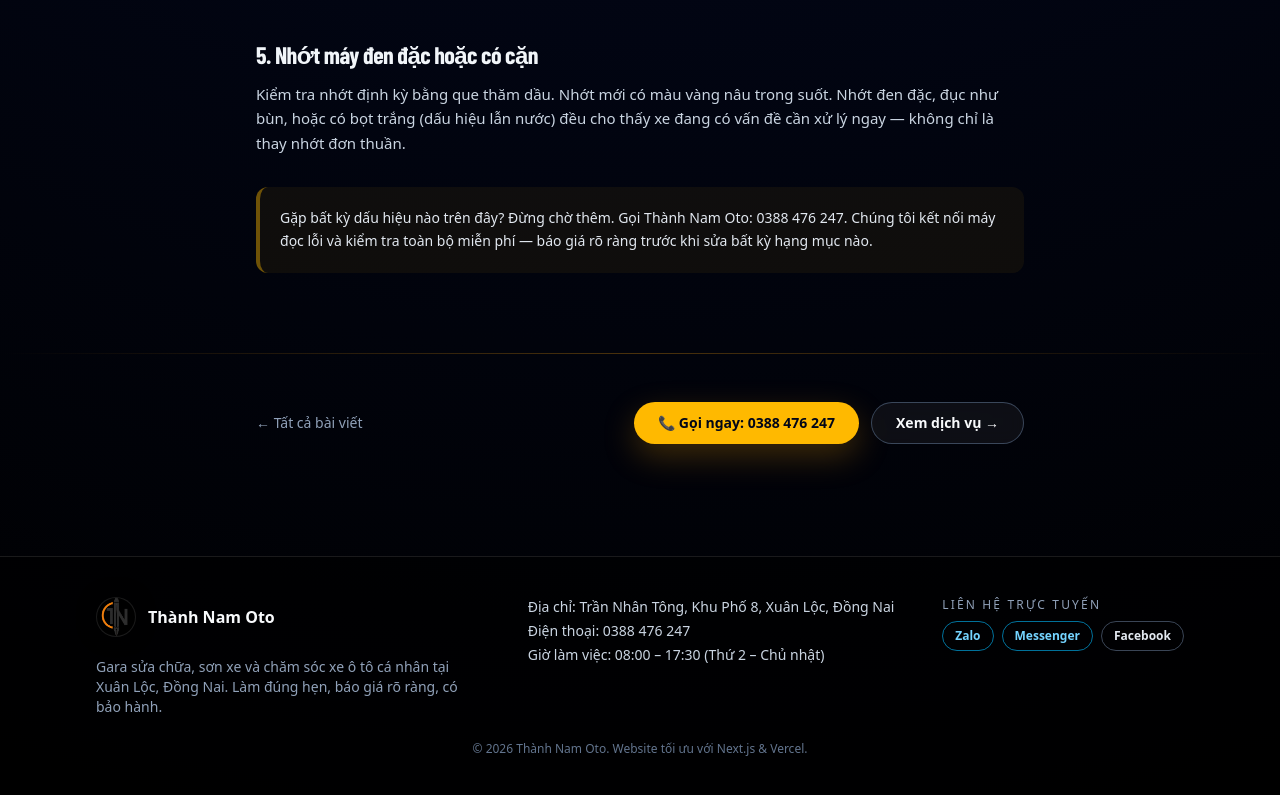
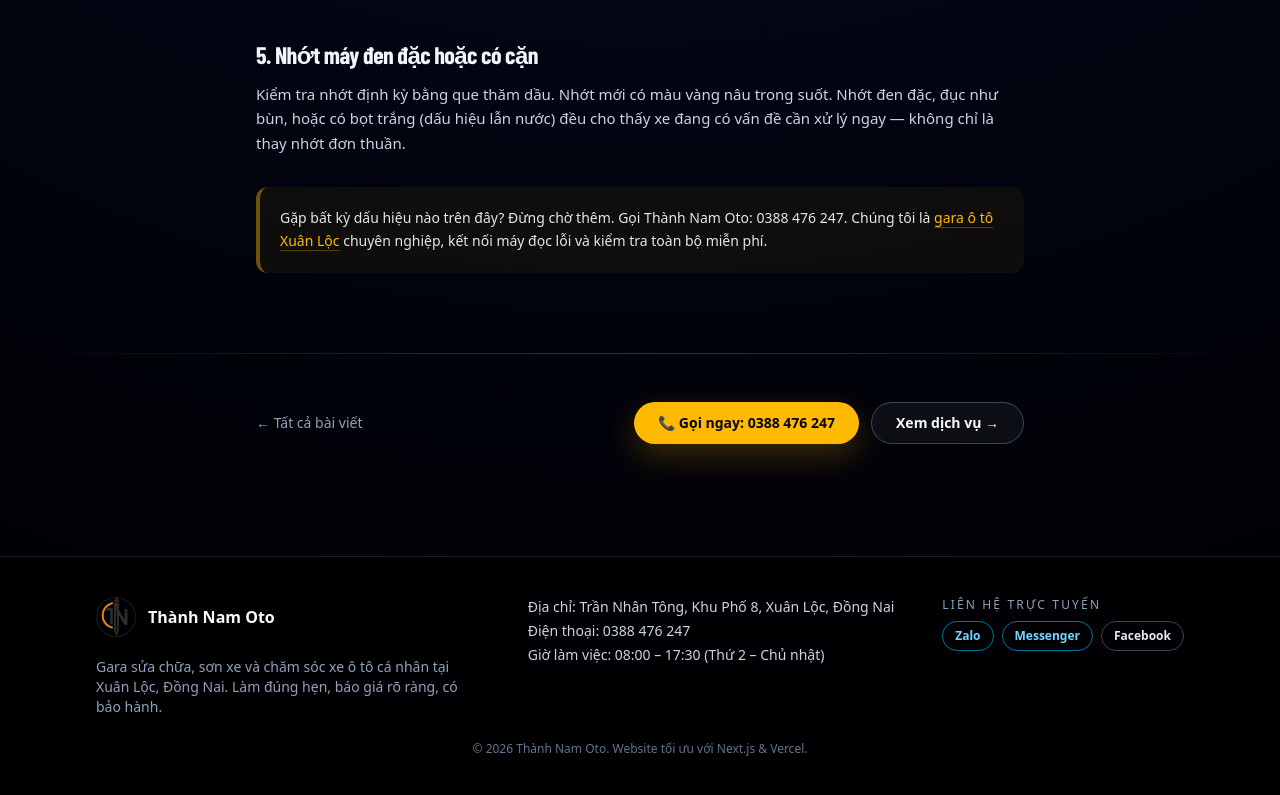
Before and after one commit to hungduydo/thanhnamSEO, a Next.js app in the folder thanhnamoto/: page /tin-tuc/5-dau-hieu-xe-can-bao-duong-gap in a window 1280 px wide. Shown: the part 1101-1896 px from the top of the page. Built offline with nearby package versions, Linux system fonts and the light colour scheme; a web font is replaced by a local one.

Commit message:
fix: add fqa schema

```diff
--- a/thanhnamoto/app/tin-tuc/[slug]/page.tsx
+++ b/thanhnamoto/app/tin-tuc/[slug]/page.tsx
@@ -69,6 +69,21 @@
   return d.toLocaleDateString("vi-VN", { day: "2-digit", month: "2-digit", year: "numeric" })
 }
 
+function parseTextWithLinks(text: string) {
+  const parts = text.split(/(\[.*?\]\(.*?\))/g)
+  return parts.map((part, i) => {
+    const match = part.match(/\[(.*?)\]\((.*?)\)/)
+    if (match) {
+      return (
+        <Link key={i} href={match[2]} className="text-amber-400 underline decoration-amber-400/30 underline-offset-4 transition-colors hover:text-amber-300">
+          {match[1]}
+        </Link>
+      )
+    }
+    return part
+  })
+}
+
 function RenderSection({ section, catColor }: { section: ArticleSection; catColor: string }) {
   const cat = CATEGORY_STYLES[catColor]
   switch (section.type) {
@@ -79,14 +94,14 @@
         </h2>
       )
     case "p":
-      return <p className="mb-4 text-[15px] leading-relaxed text-slate-300">{section.text}</p>
+      return <p className="mb-4 text-[15px] leading-relaxed text-slate-300">{parseTextWithLinks(section.text)}</p>
     case "ul":
       return (
         <ul className="mb-4 space-y-2">
           {section.items.map((item, i) => (
             <li key={i} className="flex gap-3 text-[15px] leading-relaxed text-slate-300">
               <span className={`mt-1.5 h-1.5 w-1.5 shrink-0 rounded-full ${cat.dot}`} />
-              {item}
+              {parseTextWithLinks(item)}
             </li>
           ))}
         </ul>
@@ -94,7 +109,7 @@
     case "note":
       return (
         <div className={`my-8 rounded-xl border-l-4 ${cat.noteBorder} ${cat.noteBg} p-5`}>
-          <p className="text-sm leading-relaxed text-slate-200">{section.text}</p>
+          <p className="text-sm leading-relaxed text-slate-200">{parseTextWithLinks(section.text)}</p>
         </div>
       )
     case "image":
@@ -146,12 +161,31 @@
     },
   }
 
+  const faqJsonLd = article.faq ? {
+    "@context": "https://schema.org",
+    "@type": "FAQPage",
+    "mainEntity": article.faq.map(item => ({
+      "@type": "Question",
+      "name": item.question,
+      "acceptedAnswer": {
+        "@type": "Answer",
+        "text": item.answer
+      }
+    }))
+  } : null
+
   return (
     <>
       <script
         type="application/ld+json"
         dangerouslySetInnerHTML={{ __html: JSON.stringify(articleJsonLd) }}
       />
+      {faqJsonLd && (
+        <script
+          type="application/ld+json"
+          dangerouslySetInnerHTML={{ __html: JSON.stringify(faqJsonLd) }}
+        />
+      )}
       <style>{`
         @keyframes ar-rise {
           from { opacity: 0; transform: translateY(20px); }
--- a/thanhnamoto/app/tin-tuc/_data/articles.ts
+++ b/thanhnamoto/app/tin-tuc/_data/articles.ts
@@ -15,6 +15,7 @@
   date: string
   excerpt: string
   content: ArticleSection[]
+  faq?: { question: string; answer: string }[]
 }
 
 export const ARTICLES: Article[] = [
@@ -125,6 +126,20 @@
         text: "Nếu bạn vẫn đang băn khoăn, hãy ghé Thành Nam Oto tại Trần Nhân Tông, Khu Phố 8, Gia Ray. Chúng tôi hỗ trợ kiểm tra xe và đọc lỗi miễn phí cho tất cả khách hàng mới. Hotline: 0388 476 247.",
       },
     ],
+    faq: [
+      {
+        question: "Gara ô tô nào uy tín nhất tại Xuân Lộc Đồng Nai?",
+        answer: "Thành Nam Oto tại thị trấn Gia Ray là địa chỉ uy tín hàng đầu, chuyên sửa chữa máy gầm, sơn xe và bảo dưỡng định kỳ với báo giá minh bạch và máy chẩn đoán lỗi hiện đại.",
+      },
+      {
+        question: "Chi phí sửa chữa tại các garage Xuân Lộc có đắt không?",
+        answer: "Mức giá tại Xuân Lộc thường cạnh tranh hơn so với các thành phố lớn. Tuy nhiên, bạn nên chọn các gara có báo giá rõ ràng trước khi sửa chữa như Thành Nam Oto để tránh phát sinh chi phí.",
+      },
+      {
+        question: "Nên bảo dưỡng ô tô ở đâu tại Gia Ray?",
+        answer: "Các bác tài tại Gia Ray thường tin tưởng Ngọc Thạch Auto, Viễn Đông Auto hoặc Thành Nam Oto vì vị trí thuận tiện và đội ngũ thợ tay nghề cao.",
+      },
+    ],
   },
   {
     slug: "bao-duong-xe-bao-lau-mot-lan",
@@ -178,7 +193,7 @@
       { type: "h2", text: "Lời khuyên từ Thành Nam Oto" },
       {
         type: "p",
-        text: "Đừng chờ xe có vấn đề mới đưa vào gara. Bảo dưỡng định kỳ giúp phát hiện sớm các hư hỏng nhỏ trước khi chúng trở thành vấn đề tốn kém. Một buổi kiểm tra 30 phút có thể giúp bạn tránh được chi phí sửa chữa lớn về sau.",
+        text: "Đừng chờ xe có vấn đề mới đưa vào gara. Bảo dưỡng định kỳ giúp phát hiện sớm các hư hỏng nhỏ trước khi chúng trở thành vấn đề tốn kém. Nếu bạn đang ở khu vực Đồng Nai, hãy tham khảo ngay danh sách [gara ô tô Xuân Lộc](https://thanhnamoto.com/tin-tuc/gara-o-to-xuan-loc-chat-luong) uy tín để chọn nơi gửi gắm xe tin cậy.",
       },
       {
         type: "note",
@@ -229,7 +244,7 @@
       },
       {
         type: "note",
-        text: "Gặp bất kỳ dấu hiệu nào trên đây? Đừng chờ thêm. Gọi Thành Nam Oto: 0388 476 247. Chúng tôi kết nối máy đọc lỗi và kiểm tra toàn bộ miễn phí — báo giá rõ ràng trước khi sửa bất kỳ hạng mục nào.",
+        text: "Gặp bất kỳ dấu hiệu nào trên đây? Đừng chờ thêm. Gọi Thành Nam Oto: 0388 476 247. Chúng tôi là [gara ô tô Xuân Lộc](https://thanhnamoto.com/tin-tuc/gara-o-to-xuan-loc-chat-luong) chuyên nghiệp, kết nối máy đọc lỗi và kiểm tra toàn bộ miễn phí.",
       },
     ],
   },
@@ -281,7 +296,7 @@
       { type: "h2", text: "Tại sao không nên bỏ qua?" },
       {
         type: "p",
-        text: "Hộp số hoạt động trong điều kiện nhiệt độ và áp suất cao. Nhớt bị suy giảm không còn bảo vệ các bánh răng và vòng bi bên trong — dẫn đến mài mòn, trượt, và cuối cùng là hỏng hộp số hoàn toàn. Chi phí thay nhớt hộp số định kỳ chỉ vài trăm nghìn đến vài triệu, trong khi đại tu hộp số có thể gấp 10–20 lần.",
+        text: "Hộp số hoạt động trong điều kiện nhiệt độ và áp suất cao. Nhớt bị suy giảm không còn bảo vệ các bánh răng và vòng bi bên trong — dẫn đến mài mòn, trượt, và cuối cùng là hỏng hộp số hoàn toàn. Tham khảo thêm về dịch vụ tại [gara sửa chữa ô tô Xuân Lộc](https://thanhnamoto.com/tin-tuc/gara-o-to-xuan-loc-chat-luong) để bảo vệ xế cưng của bạn tốt nhất.",
       },
       {
         type: "note",
@@ -397,7 +412,7 @@
       { type: "h2", text: "Tư vấn trước khi quyết định" },
       {
         type: "p",
-        text: "Tại Thành Nam Oto, chúng tôi luôn khuyến khích khách hàng xem thực tế màu sơn trên xe hoặc bảng màu trước khi quyết định — màu trên điện thoại và màu thực tế ngoài nắng có thể rất khác nhau. Chúng tôi cũng cung cấp tư vấn miễn phí về màu nào phù hợp with dòng xe và nhu cầu sử dụng.",
+        text: "Tại Thành Nam Oto, chúng tôi luôn khuyến khích khách hàng xem thực tế màu sơn trên xe hoặc bảng màu trước khi quyết định. Với kinh nghiệm là [gara ô tô Xuân Lộc uy tín](https://thanhnamoto.com/tin-tuc/gara-o-to-xuan-loc-chat-luong), chúng tôi cũng cung cấp tư vấn miễn phí về màu nào phù hợp với dòng xe và nhu cầu sử dụng.",
       },
       {
         type: "note",
```
